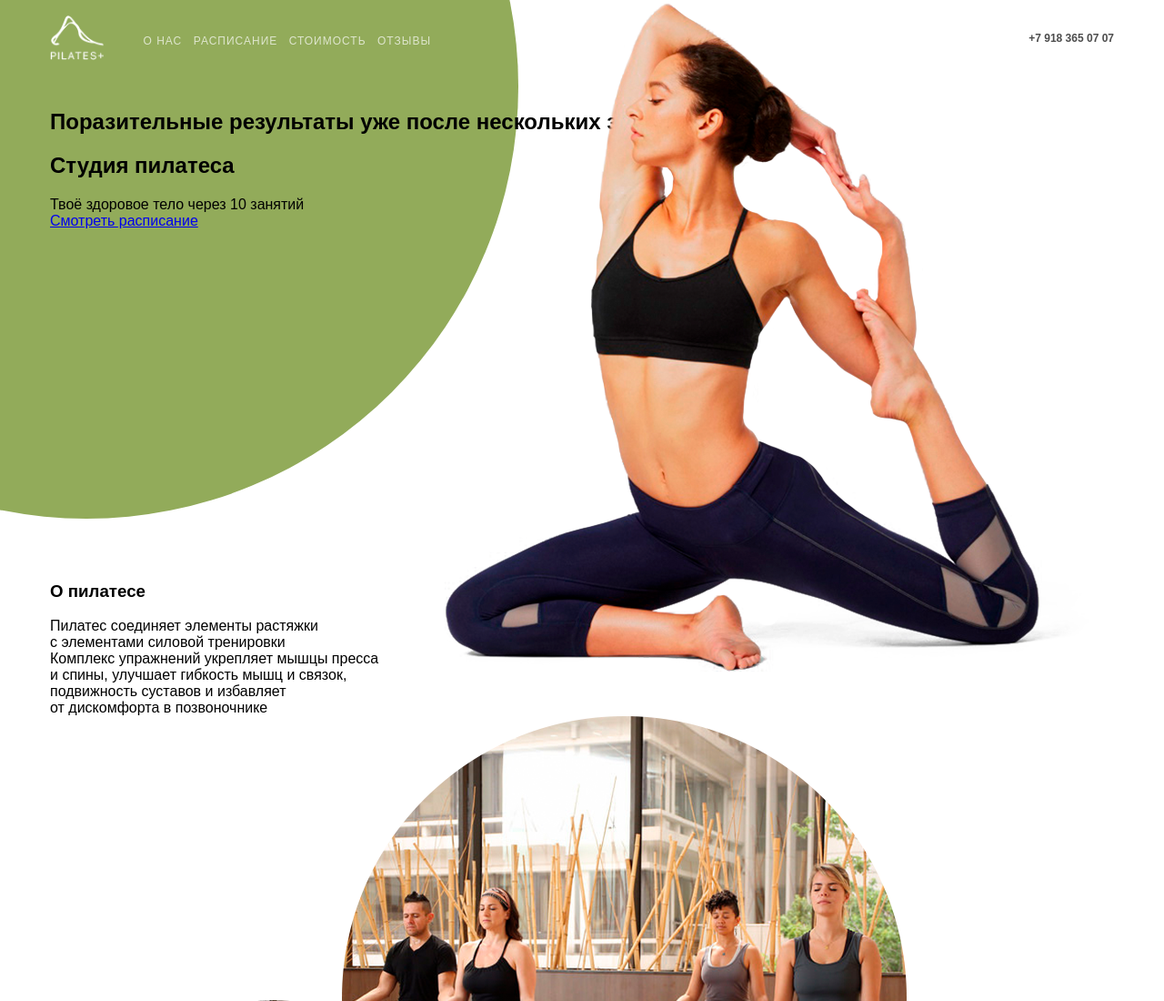
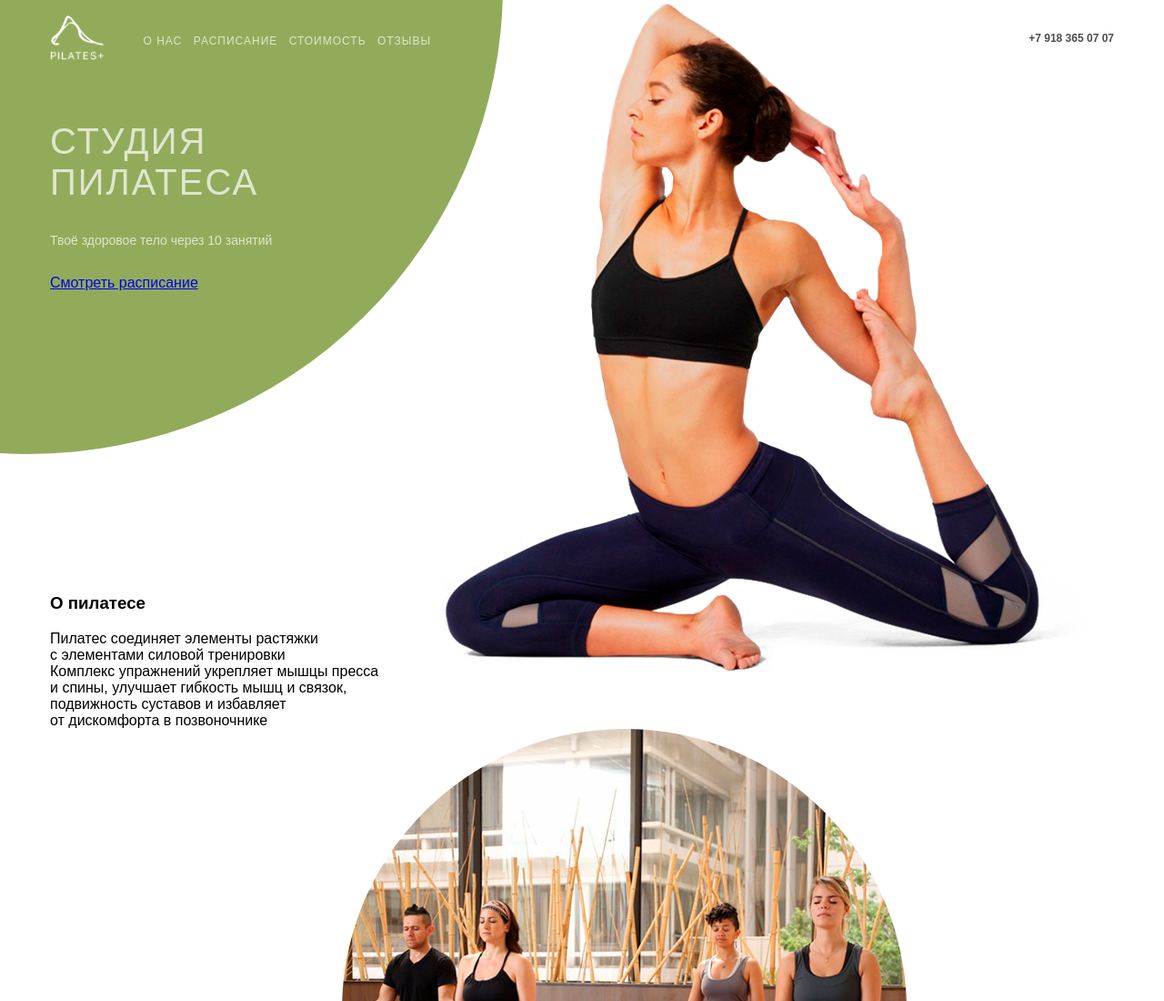
Before and after one commit to kittymercury/pilates, a plain HTML site: page index.html in a window 1280 px wide. Shown: the top 1100 px of the page at 91% size. Drawn offline with Linux system fonts and the light colour scheme.

Commit message:
added banner

```diff
--- a/styles.css
+++ b/styles.css
@@ -1,3 +1,7 @@
+.visually-hidden {
+  display: none;
+}
+
 body {
   font-family: Arial, sans-serif;
   margin: 0;
@@ -11,12 +15,12 @@ body {
 
 .header-circle {
   position: absolute;
-  top: -380px;
-  left: -380px;
+  top: -530px;
+  left: -492px;
   z-index: -1;
   border-radius: 50%;
-  width: 950px;
-  height: 950px;
+  width: 1045px;
+  height: 1029px;
   background-color: #92ab5a;
 }
 
@@ -70,3 +74,18 @@ section.banner {
   position: absolute;
   top: 0;
 }
+
+h2 {
+  color: rgba(255, 255, 255, 0.7);
+  text-transform: uppercase;
+  font-size: 40px;
+  letter-spacing: 2px;
+  font-weight: lighter;
+  width: 320px;
+}
+
+.h2-description {
+  color: rgba(255, 255, 255, 0.7);
+  margin-bottom: 30px;
+  font-size: 14px;
+}
```
